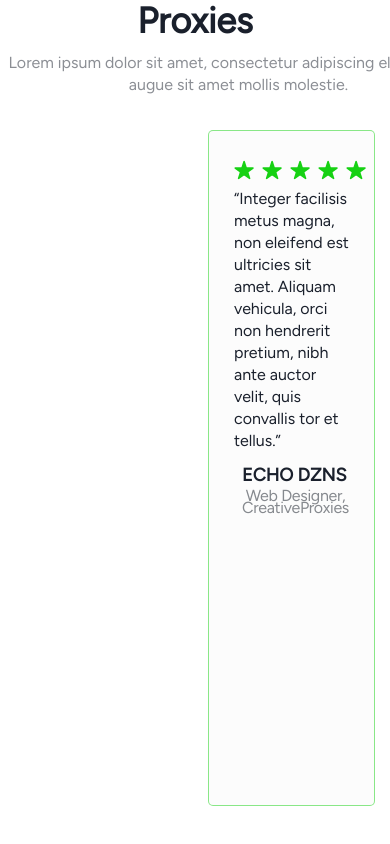
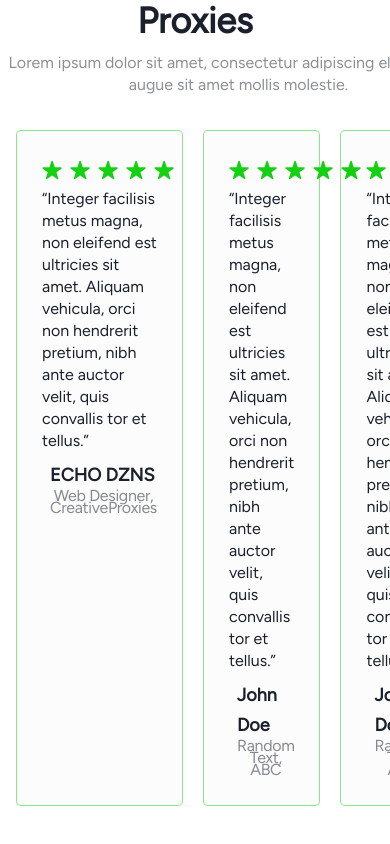
Before and after one commit to tarunksao/flamecloud-frontend-replica, a React (Create React App) app: page / in a window 390 px wide. Shown: the part 2716-3560 px from the top of the page. Built offline with nearby package versions, Linux system fonts and the light colour scheme; grey boxes are pictures that could not be loaded.

Commit message:
Making Landing page Responsive

```diff
--- a/src/Pages/LandingPageComponents/CustomerReview.jsx
+++ b/src/Pages/LandingPageComponents/CustomerReview.jsx
@@ -19,7 +19,7 @@ export default function CustomerReview() {
                 <Highlight query={'Love'} styles={{color:'#16D113'}}>Customers Love our Proxies</Highlight>
             </Text>
             <Text style={{bodyStyle, lineHeight:'22px',opacity:0.5}} w='465px' m='10px auto 34px auto'>Lorem ipsum dolor sit amet, consectetur adipiscing elit. In luctus augue sit amet mollis molestie.</Text>
-            <Flex gap='20px' m='auto' mx='192px' mb='250px' px='10px'>
+            <Flex gap='20px' m='auto' mb='250px' px='10px'>
                 <VStack w='386px' alignItems={'flex-start'} p='29px 25px'
                     background= 'rgba(30, 30, 30, 0.01)'
                     border= '1px solid rgba(22, 209, 19, 0.5)'
```
